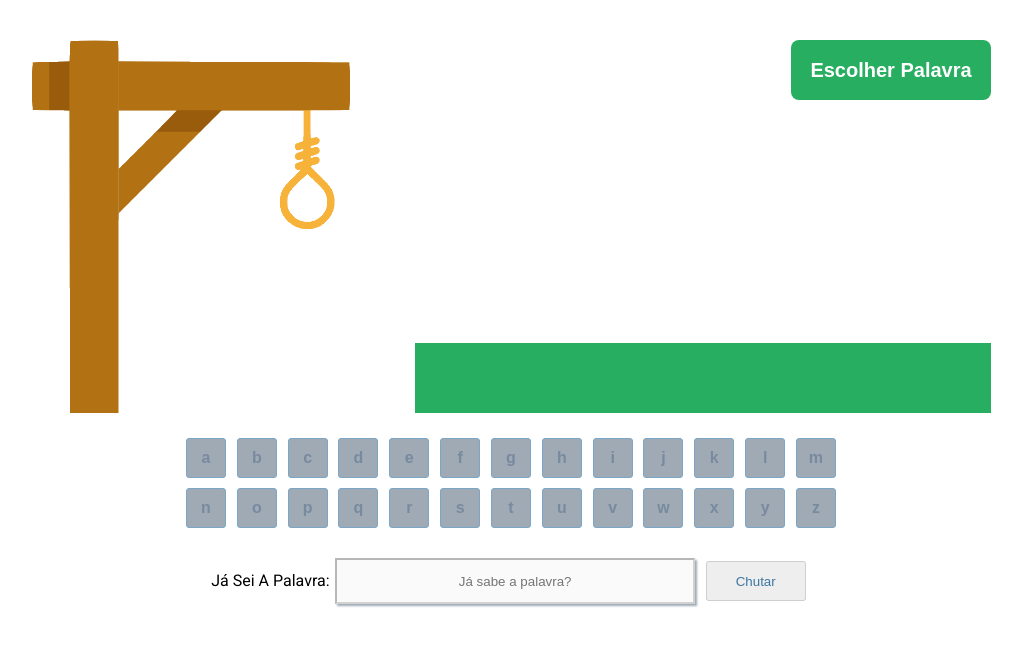
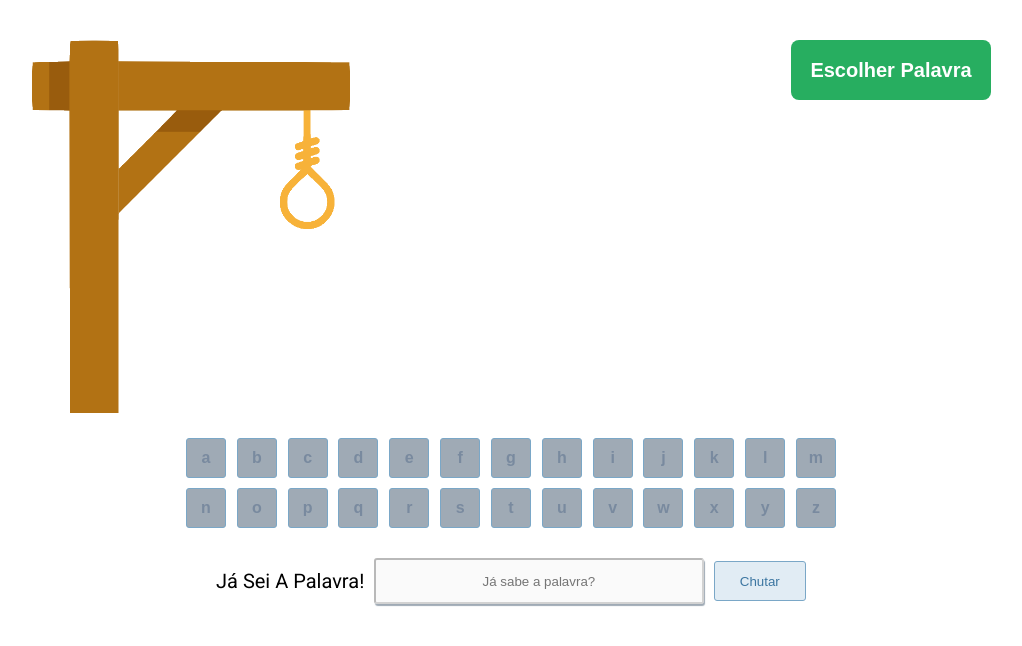
Before and after one commit to Daniel2BDias/JogoDaForca, a React (Create React App) app: page / in a window 1280 px wide. Shown: the top 646 px of the page, without its empty margins (129-1151 px from the left). Built offline with nearby package versions, Linux system fonts and the light colour scheme.

Commit message:
Botões fazem o que deveriam

```diff
--- a/public/css/main.css
+++ b/public/css/main.css
@@ -63,7 +63,6 @@ img {
 .display .palavra {
     width: 90%;
     height: 70px;
-    background-color: #27AE60;
 }
 .letras {
     margin: 20px 0;
@@ -116,7 +115,10 @@ button:enabled:active {
 }
 
 .input label {
-
+    font-size: 20px;
+    word-break: keep-all;
+    white-space: nowrap;
+    margin: 5px;
 }
 
 .input input {
@@ -124,7 +126,8 @@ button:enabled:active {
     width: 352px;
     margin: 5px;
     text-align: center;
-    box-shadow: 2px 2px 2px #9FAAB5;
+    box-shadow: 1px 2px 1px #9FAAB5;
+    border-radius: 3px;
 }
 
 .input button {
@@ -132,4 +135,7 @@ button:enabled:active {
     height: 40px;
     width: 100px;
     color: #3C76A1;
+    border: solid 1px #7AA7C7;
+    background-color: #E1ECF4;
+    border-radius: 3px;
 }
--- a/src/App.js
+++ b/src/App.js
@@ -1,21 +1,68 @@
+import { useState } from 'react';
+import React from 'react';
 import Jogo from './comps/Jogo';
 import Letras from './comps/Letras';
 import palavras from './palavras';
 import letras from './letras';
-import clickouLetra from './clickouLetra';
-import escolheuPalavra from './escolherPalavra';
 import InputChute from './comps/InputChute';
-import chutarPalavra from './chutarPalavra';
 
 function App() {
+
+  let [comecou, setComecou] = useState(false);
+  let [nErros, setNerros] = useState(0);
+  let [desabilita, setDisabled] = useState(true);
+  let [letraClickada, setLetraClickada] = useState('');
+  let [letrasClickadas, setLetrasClickadas] = useState([]);
+  let [palavraSecreta, setPalavraSecreta] = useState(palavras[Math.floor(Math.random()*palavras.length)].split(''));
+  let [palavraExibida, setPalavraExibida] = useState('');
+
+
+
+
+
+
+
+  const escolheuPalavra = () => {
+    setComecou(true);
+    setDisabled(false);
+    setNerros(0);
+    setLetraClickada('');
+    setLetrasClickadas([]);
+    const palavraSorteada = palavras[Math.floor(Math.random()*palavras.length)];
+    const palavraArray = palavraSorteada.split('');
+    setPalavraSecreta(palavraArray);
+  }
+
+  const clickouLetra = (letra) => {
+      setLetraClickada(letra);
+      setLetrasClickadas([...letrasClickadas, letra])
+      console.log(letrasClickadas)
+  }
+
+  /*function palavraNaTela(){
+    for (let i = 0; i < palavraAtual.length; i++){
+      if(palavraAtual[i] === letraAtual){
+        palavraFormada[i] = letraAtual;
+      } else {
+        if (palavraFormada[i] == null){
+          palavraFormada[i] = "_";
+        }
+      }
+    }
+    setPalavraDoJogoArray(palavraFormada);
+  }*/
+
+  const chutarPalavra = () => {
+
+  }
+
+
   return (
-    <>
     <div className='tudo'>
-    <Jogo palavras={palavras} onclick={escolheuPalavra}/>
-    <Letras letras={letras} onclick={clickouLetra}/>
-    <InputChute onclick={chutarPalavra}/>
+    <Jogo palavras={palavras} palavraexibida={palavraExibida} palavra={palavraSecreta} onclick={escolheuPalavra} erros={nErros}/>
+    <Letras letras={letras} comecou={comecou} disable={desabilita} onclick={clickouLetra} letrasclickadas={letrasClickadas}/>
+    <InputChute onclick={chutarPalavra} desabilitado={desabilita}/>
     </div>
-    </>
   );
 };
 
--- a/src/comps/InputChute.js
+++ b/src/comps/InputChute.js
@@ -1,9 +1,9 @@
-const InputChute = props => {
+const InputChute = ({onclick, desabilitado}) => {
     return (
         <div className="input">
-        <label>Já Sei A Palavra:</label>
-        <input data-test="guess-input" type="text" disabled placeholder="Já sabe a palavra?"></input>
-        <button data-test="guess-button" disabled onClick={props.onclick}>Chutar</button>
+        <label>Já Sei A Palavra!</label>
+        <input data-test="guess-input" type="text" disabled={desabilitado} placeholder="Já sabe a palavra?"></input>
+        <button data-test="guess-button" disabled={desabilitado} onClick={onclick}>Chutar</button>
         </div>
     )
 };
--- a/src/comps/Jogo.js
+++ b/src/comps/Jogo.js
@@ -1,13 +1,4 @@
-import React from "react";
-
-
-const Jogo = props => {
-
-    const palavras = props.palavras;
-    const onclick = props.onclick;
-
-    let erros = 0;
-
+const Jogo = ({palavras, onclick, erros}) => {
 
     return (
         <div className="jogo">
--- a/src/comps/Letras.js
+++ b/src/comps/Letras.js
@@ -1,15 +1,27 @@
-import React from "react";
-
-const Letras = props => {
-     const letras = props.letras;
-     const onclick = props.onclick;
-
+const Letras = ({ letras, onclick, desabilita, letrasclickadas, comecou }) => {
 
     return (
         <div className='letras'>
-            {letras.map(l => <button disabled data-test="letter" onClick={onclick}>{l}</button>)}
+            {letras.map(l => <Letra key={l} comecou={comecou} letrasclickadas={letrasclickadas} disabled={desabilita} onclick={onclick} letra={l} />)}
         </div>
+
     );
-};
+}
+
+const Letra = ({letrasclickadas, letra, onclick, comecou}) => {
+    let desabilita = true;
+
+    if(comecou){
+        desabilita = false;
+    }
+
+    if(letrasclickadas.includes(letra)){
+        desabilita = true;
+    }
+
+    return (
+        <button disabled={desabilita} data-test="letter" onClick={() => onclick(letra)}>{letra}</button>
+    )
+}
 
 export default Letras;
```
